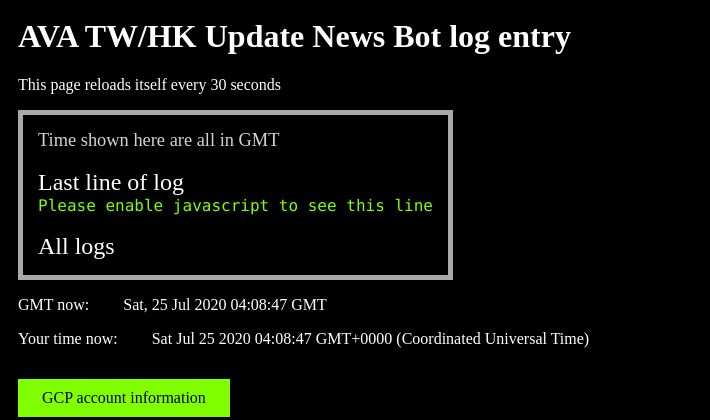
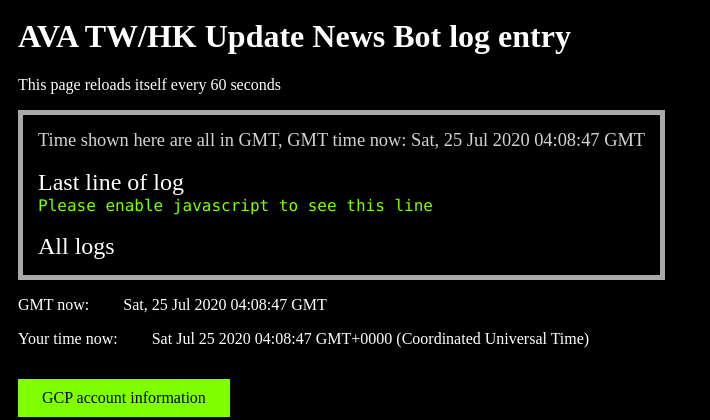
Before and after one commit to kb041204/Discord_AVA_TWHK_PatchNote_Bot_Logging_Website, a PHP site: page / in a window 1280 px wide. Shown: the top 420 px of the page, without its empty margins (0-710 px from the left). Run offline with PHP 8.4, Linux system fonts and the light colour scheme.

Commit message:
Add GMT now at top

```diff
--- a/index.php
+++ b/index.php
@@ -1,6 +1,6 @@
 <HTML>
 <HEAD>
-<TITLE>Coding is fun :)</TITLE>
+<TITLE>Discord AVA BOT Log</TITLE>
 <STYLE>
 body {
 	background-color: black;
@@ -43,15 +43,15 @@ span.time {
 </STYLE>
 <script type="text/Javascript">
 function AutoRefresh() {
-	setTimeout("location.reload(true);", 30000);
+	setTimeout("location.reload(true);", 60000);
 }
 </script>
 </HEAD>
 <BODY onload = "JavaScript:AutoRefresh();">
 <H1>AVA TW/HK Update News Bot log entry</H1>
-<P>This page reloads itself every 30 seconds</P>
+<P>This page reloads itself every 60 seconds</P>
 <div class="log_entries">
-<span style="color:LightGrey; font-size:1.15em;">Time shown here are all in GMT</span><br><br>
+<span style="color:LightGrey; font-size:1.15em;">Time shown here are all in GMT, GMT time now: <span id="time_UTC">Please enable JavaScript to see this line</span></span><br><br>
 <span class="log_title">Last line of log</span><br>
 <span id="last_line" class="log">Please enable javascript to see this line</span><br><br>
 <span class="log_title">All logs</span><br>
@@ -73,11 +73,12 @@ function AutoRefresh() {
 </div>
 </div>
 <BR>
-<P>GMT now: <span id="time_UTC" class="time">Please enable JavaScript to see this line</span></P>
+<P>GMT now: <span id="time_UTC_bottom" class="time">Please enable JavaScript to see this line</span></P>
 <P>Your time now: <span id="your_time" class="time">Please enable JavaScript to see this line</span></P>
 <script type="text/JavaScript">
 var date = new Date();
 document.getElementById('time_UTC').innerHTML = date.toUTCString();
+document.getElementById('time_UTC_bottom').innerHTML = date.toUTCString();
 document.getElementById('your_time').innerHTML = date.toString();
 </script>
 <div class="links">
```
